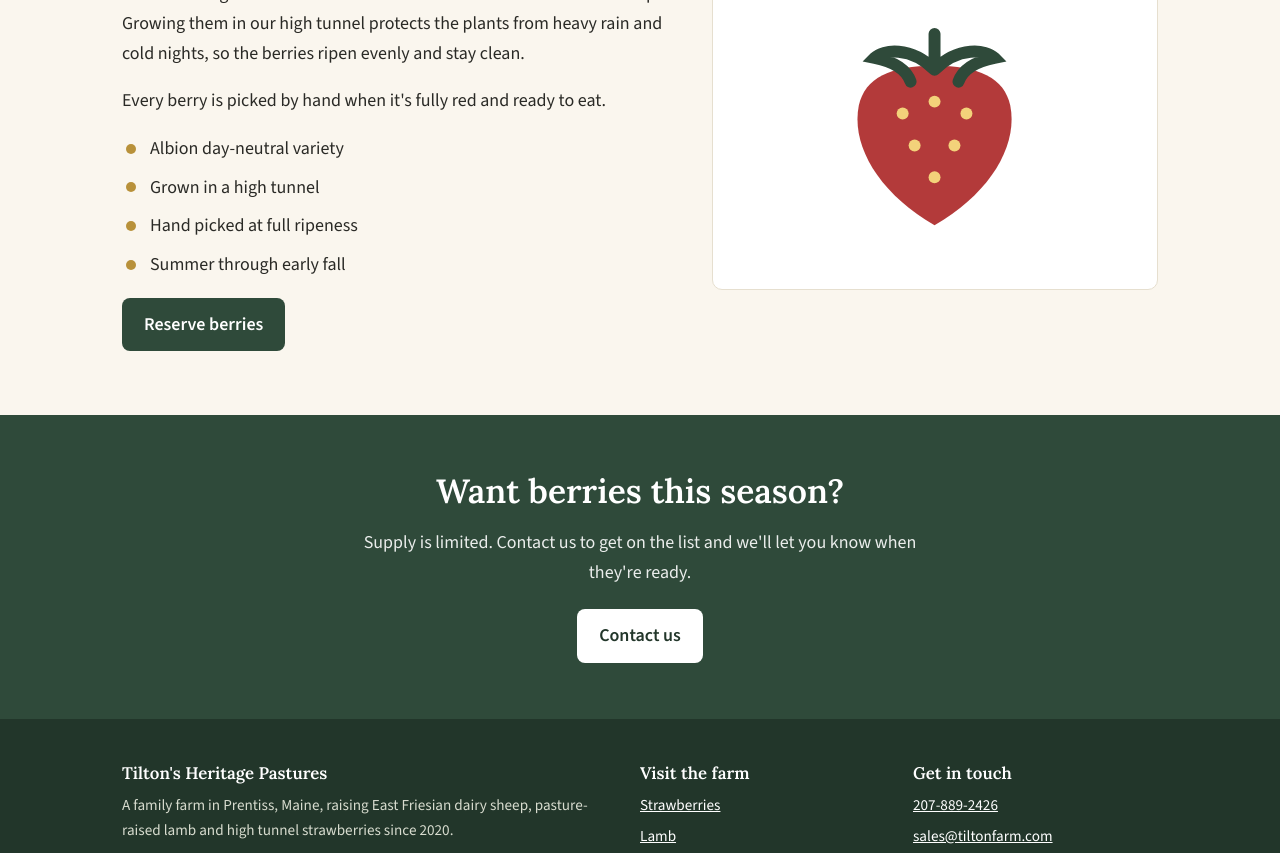
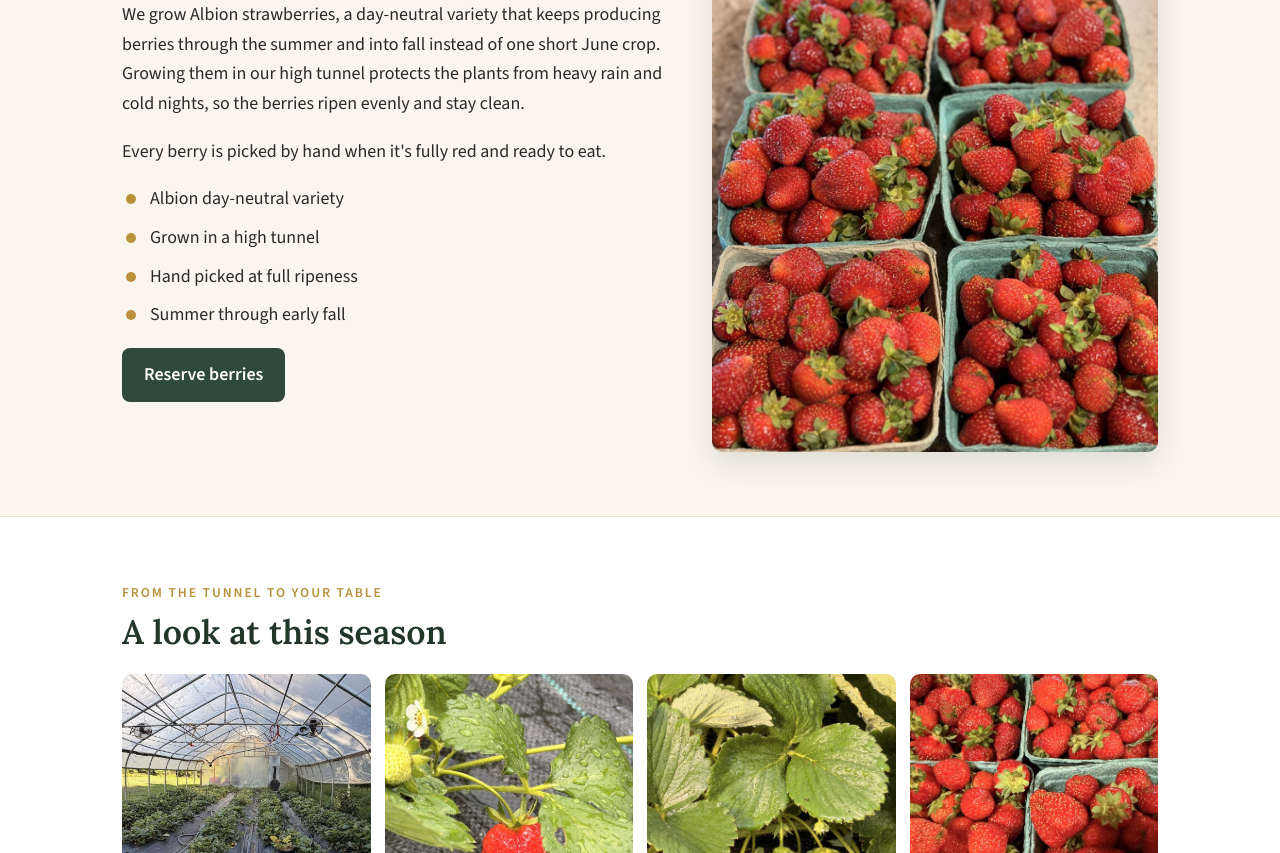
Before and after one commit to Tiltonfarm/tiltonfarm.com, a plain HTML site: page strawberries.html in a window 1280 px wide. Shown: the part 487-1340 px from the top of the page. Drawn offline with nearby package versions, Linux system fonts and the light colour scheme.

Commit message:
Add strawberry photos and season gallery
Co-Authored-By: Claude Opus 5.5 <noreply@anthropic.com>
Claude-Session: https://claude.ai/code/session_01AmikQ4WF7GJu71mPgfEWvN

```diff
--- a/css/style.css
+++ b/css/style.css
@@ -71,6 +71,9 @@ a.card:hover{transform:translateY(-3px);box-shadow:0 10px 24px rgba(40,50,40,.08
 .photo img{width:100%;max-height:560px;object-fit:cover}
 .art{background:var(--paper);border:1px solid var(--line);border-radius:var(--radius);padding:40px;display:flex;align-items:center;justify-content:center}
 .art svg{width:min(260px,70%);height:auto}
+.gallery{display:grid;grid-template-columns:repeat(4,1fr);gap:14px;margin-top:22px}
+.gallery img{width:100%;aspect-ratio:1/1;object-fit:cover;border-radius:var(--radius)}
+@media (max-width:720px){.gallery{grid-template-columns:repeat(2,1fr)}}
 .verse{font-family:var(--serif);font-style:italic;font-size:1.2rem;color:var(--green-dark);border-left:3px solid var(--wheat);padding:4px 0 4px 20px;margin:28px 0 0}
 .verse cite{display:block;font-style:normal;font-family:var(--sans);font-size:.9rem;color:var(--muted);margin-top:6px}
 ul.ticks{list-style:none;padding:0;margin:0 0 1em}
--- a/strawberries.html
+++ b/strawberries.html
@@ -35,7 +35,19 @@
       </ul>
       <div class="actions"><a class="btn" href="contact.html">Reserve berries</a></div>
     </div>
-    <div class="art"><svg viewBox="0 0 64 64" class="icon" aria-hidden="true"><path d="M32 58C18 50 11 38 13 28c1.5-7 8-10 19-10s17.5 3 19 10c2 10-5 22-19 30z" fill="#b33a3a"/><g fill="#f3d27a"><circle cx="24" cy="30" r="1.5"/><circle cx="32" cy="27" r="1.5"/><circle cx="40" cy="30" r="1.5"/><circle cx="27" cy="38" r="1.5"/><circle cx="37" cy="38" r="1.5"/><circle cx="32" cy="46" r="1.5"/></g><path d="M32 19c-6-6-13-5-15-3 5 1 8 3 9 6m6-3c6-6 13-5 15-3-5 1-8 3-9 6M32 19v-9" stroke="#2f4a3a" stroke-width="3" fill="none" stroke-linecap="round"/></svg></div>
+    <div class="photo"><img src="img/berries-quarts.jpg" alt="Quarts of fresh-picked strawberries from our high tunnel" loading="lazy"></div>
+  </div>
+</section>
+<section class="alt">
+  <div class="wrap">
+    <span class="eyebrow">From the tunnel to your table</span>
+    <h2>A look at this season</h2>
+    <div class="gallery">
+      <img src="img/high-tunnel.jpg" alt="Rows of strawberry plants inside our high tunnel" loading="lazy">
+      <img src="img/berry-closeup.jpg" alt="A ripe strawberry beside a blossom and green berries" loading="lazy">
+      <img src="img/berries-on-plant.jpg" alt="Two ripe strawberries hanging under the leaves" loading="lazy">
+      <img src="img/berries-baskets.jpg" alt="Baskets of freshly picked strawberries" loading="lazy">
+    </div>
   </div>
 </section>
 <div class="band"><div class="wrap"><h2>Want berries this season?</h2><p>Supply is limited. Contact us to get on the list and we'll let you know when they're ready.</p><a class="btn light" href="contact.html">Contact us</a></div></div>
```
Also changed, not shown: img/berries-baskets.jpg (added), img/berries-on-plant.jpg (added), img/berries-quarts.jpg (added), img/berry-closeup.jpg (added), img/high-tunnel.jpg (added), 1 other file.
